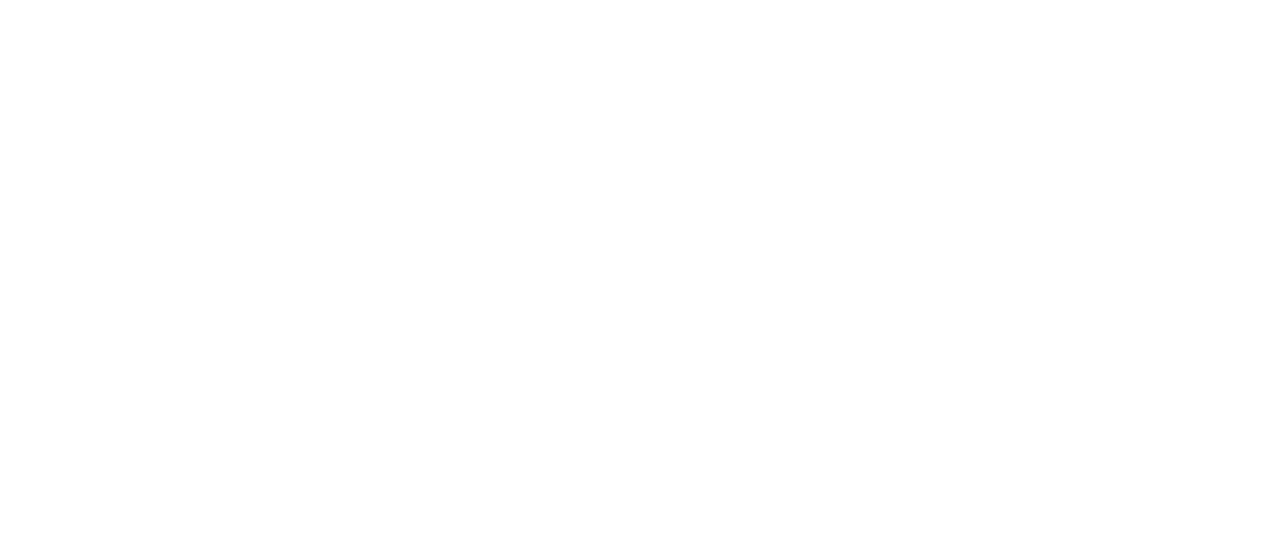
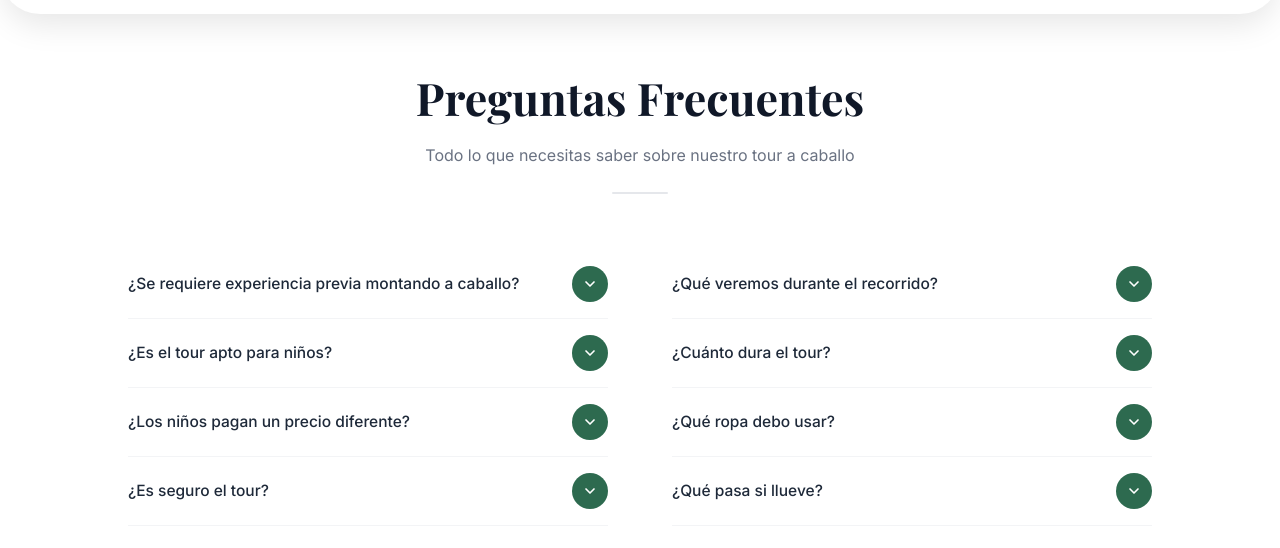
Before and after one commit to hectorcaravacavargas/tours-website, a React (Vite) app: page / in a window 1280 px wide. Shown: the part 4478-5026 px from the top of the page. Before the commit the page ends 4444 px from the top, so only its background shows below. Built offline with nearby package versions, Linux system fonts and the light colour scheme; a web font is replaced by a local one.

Commit message:
fix(faq): location sits above faq with downward shadow depth effect

```diff
--- a/src/app/App.jsx
+++ b/src/app/App.jsx
@@ -5,6 +5,7 @@ import { Tours } from './components/Tours'
 import { Gallery } from './components/Gallery'
 import { About } from './components/About'
 import { Location } from './components/Location'
+import { FAQ } from './components/FAQ'
 
 function AppContent() {
   return (
@@ -15,6 +16,7 @@ function AppContent() {
       <Gallery />
       <About />
       <Location />
+      <FAQ />
     </div>
   )
 }
--- a/src/app/components/Location.jsx
+++ b/src/app/components/Location.jsx
@@ -31,7 +31,7 @@ export function Location() {
   const { t } = useTranslation()
 
   return (
-    <section id="location" className="bg-white pt-28 pb-20 px-5 md:px-8">
+    <section id="location" className="bg-white relative z-20 rounded-b-[2.5rem] shadow-[0_14px_32px_-4px_rgba(0,0,0,0.10)] pt-28 pb-32 px-5 md:px-8">
       <div className="max-w-5xl mx-auto">
 
         {/* ── Cabecera ─────────────────────────────────── */}
--- a/src/features/i18n/locales/en.json
+++ b/src/features/i18n/locales/en.json
@@ -49,6 +49,42 @@
     "para3bold": "simplicity, authenticity, and heart",
     "para3b": "that only a family-run adventure can truly offer."
   },
+  "faq": {
+    "title": "Frequently Asked Questions",
+    "subtitle": "Everything you need to know about our horseback riding tour",
+    "q1": {
+      "q": "Is prior horseback riding experience required?",
+      "a": "No experience needed. Our horses are calm and well-trained, and your guide will give you a brief orientation before the ride. Perfect for first-timers."
+    },
+    "q2": {
+      "q": "Is the tour suitable for children?",
+      "a": "Absolutely. The tour is designed for all ages. Our horses are gentle and our guides are experienced with young riders. Children must be accompanied by an adult."
+    },
+    "q3": {
+      "q": "Do children pay a different price?",
+      "a": "Yes, we offer a reduced rate for children under 12. Contact us for exact pricing — we love welcoming families."
+    },
+    "q4": {
+      "q": "Is the horseback riding tour safe?",
+      "a": "Safety is our top priority. All riders receive helmets, our horses are trained for trail riding, and an experienced guide accompanies the group at all times."
+    },
+    "q5": {
+      "q": "What will we see during the tour?",
+      "a": "You'll ride through tropical forest trails, cross crystal-clear streams, and enjoy stunning views of the Arenal Volcano and the mountains surrounding La Fortuna."
+    },
+    "q6": {
+      "q": "How long does the tour last?",
+      "a": "The standard tour lasts approximately 2.5 to 3 hours. We also offer extended options — ask us about custom experiences."
+    },
+    "q7": {
+      "q": "What should I wear for the tour?",
+      "a": "Wear comfortable long pants and closed-toe shoes. Bring sunscreen, a light jacket, and a small water bottle. Helmets are provided at no extra cost."
+    },
+    "q8": {
+      "q": "What happens if it rains?",
+      "a": "Costa Rica is tropical — light rain is part of the magic! For heavy rain or storms, we will work with you to reschedule at no extra cost."
+    }
+  },
   "location": {
     "title": "How to Find Us",
     "subtitle": "Finca El Abanico is located just a few minutes from downtown La Fortuna, near the Arenal Volcano. From the central park, take Route 702 south toward Chachagua — you will find us along the way.",
--- a/src/features/i18n/locales/es.json
+++ b/src/features/i18n/locales/es.json
@@ -49,6 +49,42 @@
     "para3bold": "sencillez, autenticidad y el corazón",
     "para3b": "que solo una aventura familiar puede ofrecer de verdad."
   },
+  "faq": {
+    "title": "Preguntas Frecuentes",
+    "subtitle": "Todo lo que necesitas saber sobre nuestro tour a caballo",
+    "q1": {
+      "q": "¿Se requiere experiencia previa montando a caballo?",
+      "a": "No se necesita experiencia. Nuestros caballos son tranquilos y bien entrenados, y el guía te dará una orientación breve antes de salir. Ideal para principiantes."
+    },
+    "q2": {
+      "q": "¿Es el tour apto para niños?",
+      "a": "¡Claro que sí! El recorrido está diseñado para todas las edades. Nuestros caballos son mansos y los guías tienen experiencia con niños. Los menores deben ir acompañados de un adulto."
+    },
+    "q3": {
+      "q": "¿Los niños pagan un precio diferente?",
+      "a": "Sí, ofrecemos tarifa reducida para niños menores de 12 años. Contáctenos para conocer los precios exactos — nos encanta recibir familias."
+    },
+    "q4": {
+      "q": "¿Es seguro el tour?",
+      "a": "La seguridad es nuestra prioridad. Todos los jinetes reciben casco, nuestros caballos están entrenados para senderos y un guía experimentado acompaña al grupo en todo momento."
+    },
+    "q5": {
+      "q": "¿Qué veremos durante el recorrido?",
+      "a": "Recorrerás senderos de bosque tropical, cruzarás quebradas de agua cristalina y disfrutarás de vistas impresionantes del Volcán Arenal y las montañas de La Fortuna."
+    },
+    "q6": {
+      "q": "¿Cuánto dura el tour?",
+      "a": "El tour estándar dura aproximadamente 2.5 a 3 horas. También ofrecemos opciones extendidas — consulta sobre experiencias personalizadas."
+    },
+    "q7": {
+      "q": "¿Qué ropa debo usar?",
+      "a": "Usa pantalón largo cómodo y zapatos cerrados. Trae protector solar, una chaqueta ligera y una pequeña botella de agua. Los cascos son provistos sin costo adicional."
+    },
+    "q8": {
+      "q": "¿Qué pasa si llueve?",
+      "a": "Costa Rica es tropical — ¡la lluvia suave es parte de la magia! En caso de lluvia fuerte o tormenta, trabajaremos contigo para reprogramar sin costo adicional."
+    }
+  },
   "location": {
     "title": "Cómo Llegar",
     "subtitle": "La Finca El Abanico se encuentra a pocos minutos del centro de La Fortuna, cerca del Volcán Arenal. Desde el parque central, tome la Ruta 702 hacia el sur en dirección a Chachagua — nos encontrará en el camino.",
--- a/src/index.css
+++ b/src/index.css
@@ -45,6 +45,11 @@ body {
   to   { opacity: 1; transform: translateY(0); }
 }
 
+@keyframes slideUp {
+  from { opacity: 1; transform: translateY(0); }
+  to   { opacity: 0; transform: translateY(-10px); }
+}
+
 /* ── Barra de progreso del carrusel ──────────────────────────── */
 @keyframes progress {
   from { width: 0%; }
```
